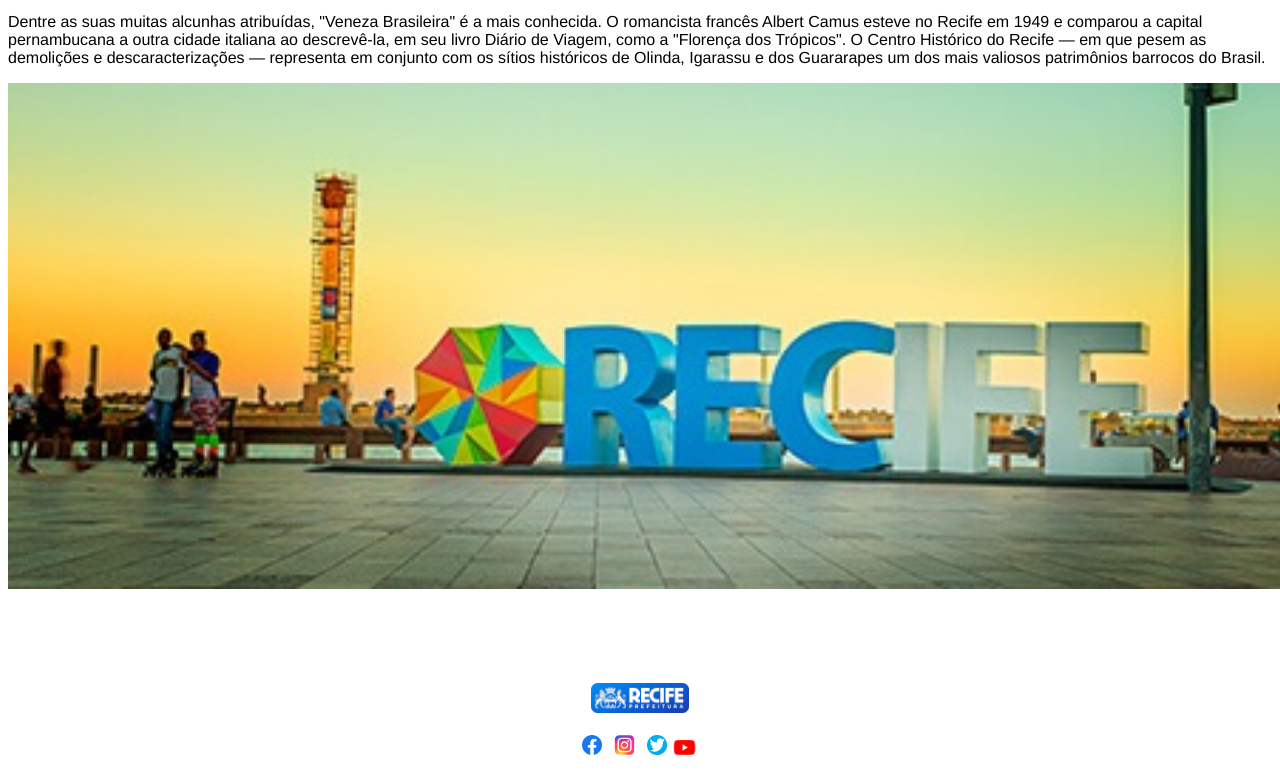
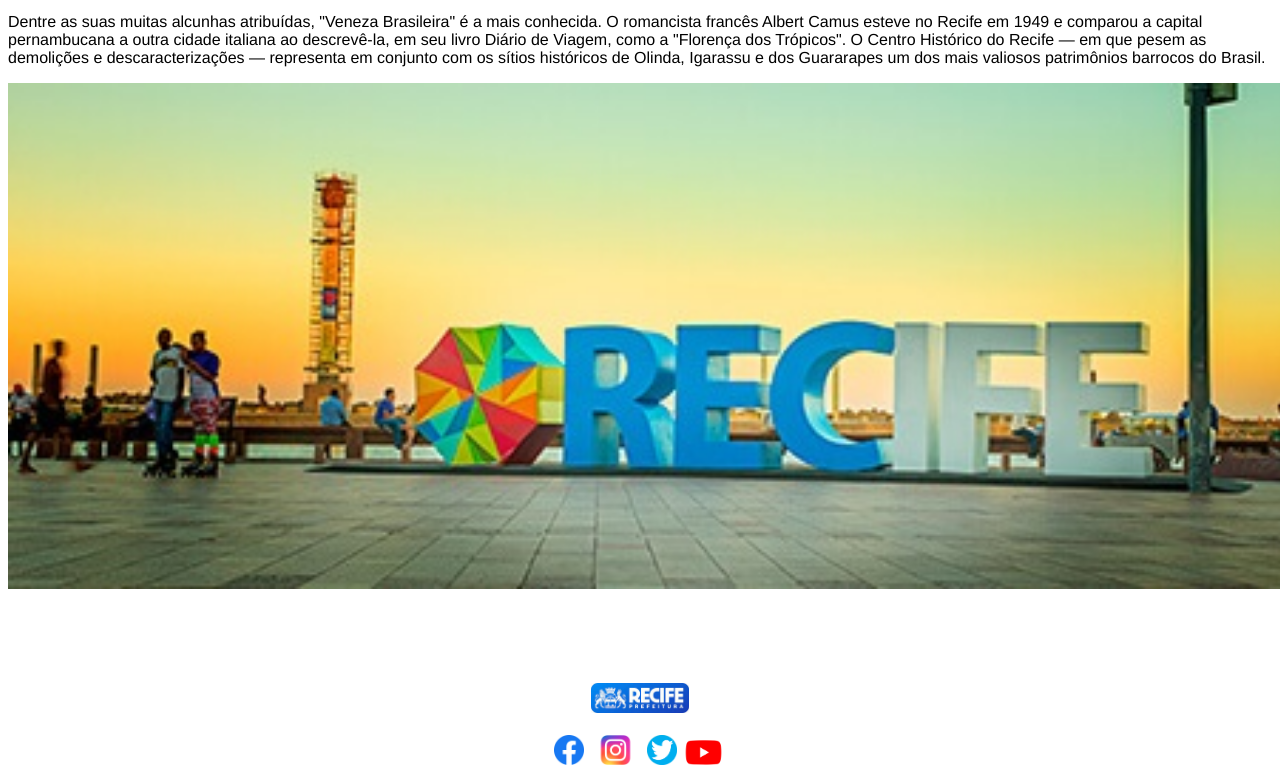
Before and after one commit to RafaelHzn/proz-site-marco-zero, a plain HTML site: page index.html in a window 1280 px wide. Shown: the part 1873-2650 px from the top of the page. Drawn offline with Linux system fonts and the light colour scheme.

Commit message:
Correção de links

```diff
--- a/index.html
+++ b/index.html
@@ -49,10 +49,10 @@
             <center>    <img src="recife-prefeitura-ret.jpg" alt="logo recife ret" height="30"></center>
             <br />
             <center>
-                <a href="https://www.facebook.com/"><img src="logo_facebook.png" alt="Facebook" height="20"></a>
-                <a href="https://www.instagram.com/"><img src="logo_instagram.png" alt="Instagram" height="20"></a>
-                <a href="https://www.twitter.com/"><img src="logo_twitter.png" alt="Twitter" height="20"></a>
-                <a href="https://www.youtube.com/"><img src="logo_youtube.png" alt="Youtube" height="15"></a>
+                <a href="https://www.facebook.com/" target="_blank"><img src="logo_facebook.png" alt="Facebook" height="30"></a>
+                <a href="https://www.instagram.com/" target="_blank"><img src="logo_instagram.png" alt="Instagram" height="30"></a>
+                <a href="https://www.twitter.com/" target="_blank"><img src="logo_twitter.png" alt="Twitter" height="30"></a>
+                <a href="https://www.youtube.com/" target="_blank"><img src="logo_youtube.png" alt="Youtube" height="25"></a>
             </center>
     </footer>
 </font>
```
Also changed, not shown: blog.html (+4 -4 lines), comida.html (+4 -4 lines), locais.html (+4 -4 lines), marco_zero.html (+6 -6 lines).
